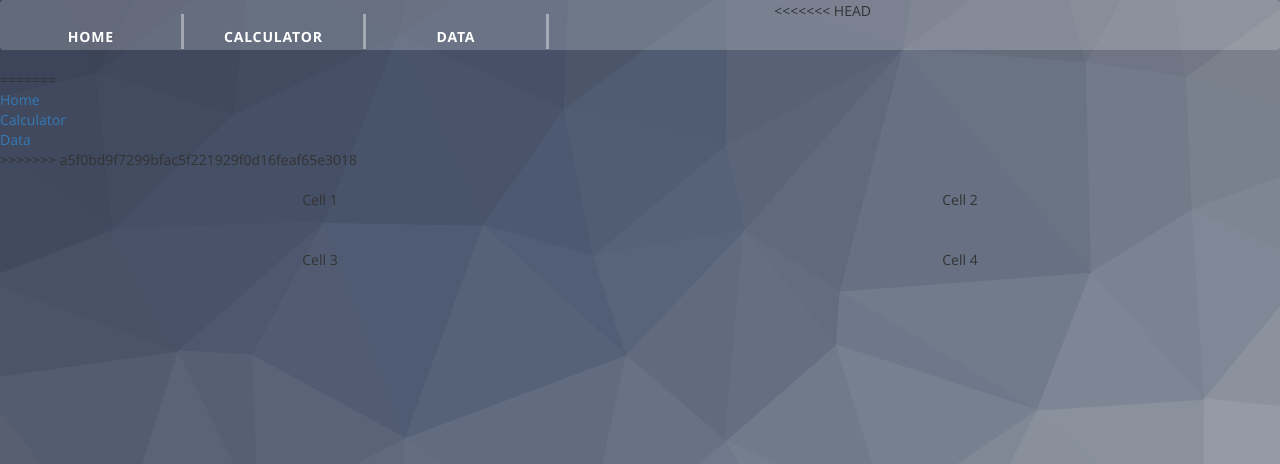
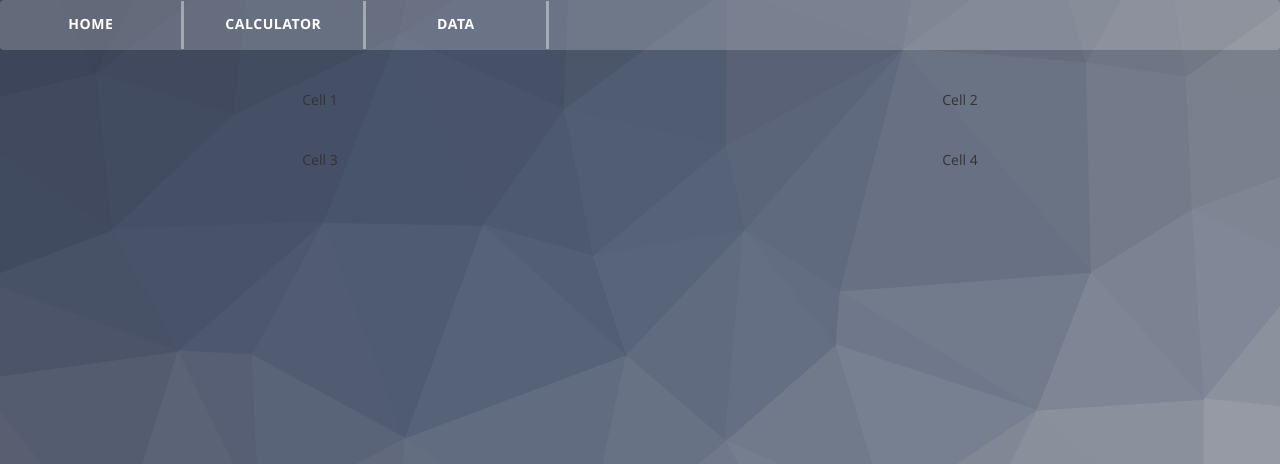
Before and after one commit to ronaldroy13/ATS-2.0, a Flask app: page / in a window 1280 px wide. Shown: the top 464 px of the page. Run offline with Flask 2, Linux system fonts and the light colour scheme; some libraries are stand-ins or nearby versions; some web fonts are replaced.

Commit message:
Fixed again

```diff
--- a/static/style.css
+++ b/static/style.css
@@ -39,21 +39,12 @@ body {
 	height: 100%;
 	border-right: 3px solid rgba(255,255,255,.4);
 	padding-top: 1vw;
-	color: white;
 	vertical-align: middle;
-<<<<<<< HEAD
-=======
-	border-right: 3px solid rgba(255,255,255,.4);
-}
 
-.navbar a {
-	font-family: 'open_sansbold';
-	height: 100%;
-	padding-top: 1vw;
 	color: white;
 	text-transform: uppercase;
-	letter-spacing: .06em;
->>>>>>> a5f0bd9f7299bfac5f221929f0d16feaf65e3018
+	letter-spacing: .04em;
+	font-family: 'open_sansbold';
 }
 
 .navbar a:nth-child(1) {
--- a/templates/calculator.html
+++ b/templates/calculator.html
@@ -12,9 +12,9 @@
 	<body>
 		<!-- NAVIGATION BAR -->
 		<div class ="navbar">
-			<div> <a href="/">Home</a> </div>
-			<div> <a href="calculator">Calculator</a> </div>
-			<div> <a href="data">Data</a> </div>
+			<a href="/"> <div> Home </div> </a>
+			<a href="calculator"> <div> Calculator </div> </a>
+			<a href="data"> <div> Data </div> </a>
 		</div>
 		<div class = grid>
 			<div>
--- a/templates/data.html
+++ b/templates/data.html
@@ -12,9 +12,9 @@
 	<body>
 		<!-- NAVIGATION BAR -->
 		<div class ="navbar">
-			<div> <a href="/">Home</a> </div>
-			<div> <a href="calculator">Calculator</a> </div>
-			<div> <a href="data">Data</a> </div>
+			<a href="/"> <div> Home </div> </a>
+			<a href="calculator"> <div> Calculator </div> </a>
+			<a href="data"> <div> Data </div> </a>
 		</div>
 		<div class = grid>
 			<div>
--- a/templates/main.html
+++ b/templates/main.html
@@ -12,18 +12,10 @@
 	<body>
 		<!-- NAVIGATION BAR -->
 		<div class ="navbar">
-<<<<<<< HEAD
 			<a href="/"> <div> Home </div> </a>
 			<a href="calculator"> <div> Calculator </div> </a>
 			<a href="data"> <div> Data </div> </a>
 		</div>
-
-=======
-			<div> <a href="/">Home</a> </div>
-			<div> <a href="calculator">Calculator</a> </div>
-			<div> <a href="data">Data</a> </div>
-		</div>
->>>>>>> a5f0bd9f7299bfac5f221929f0d16feaf65e3018
 		<div class = grid>
 			<div>
 				Cell 1
```
